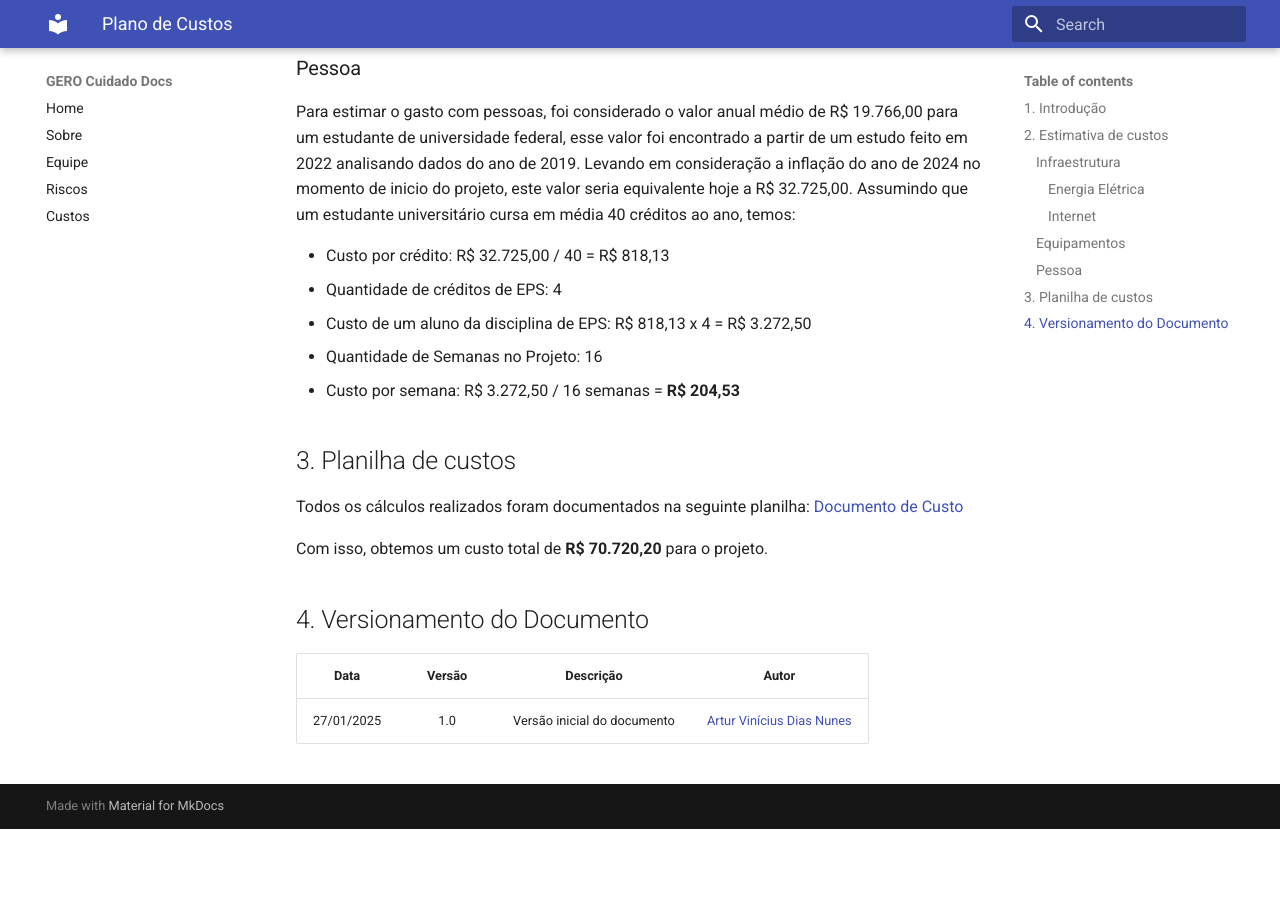
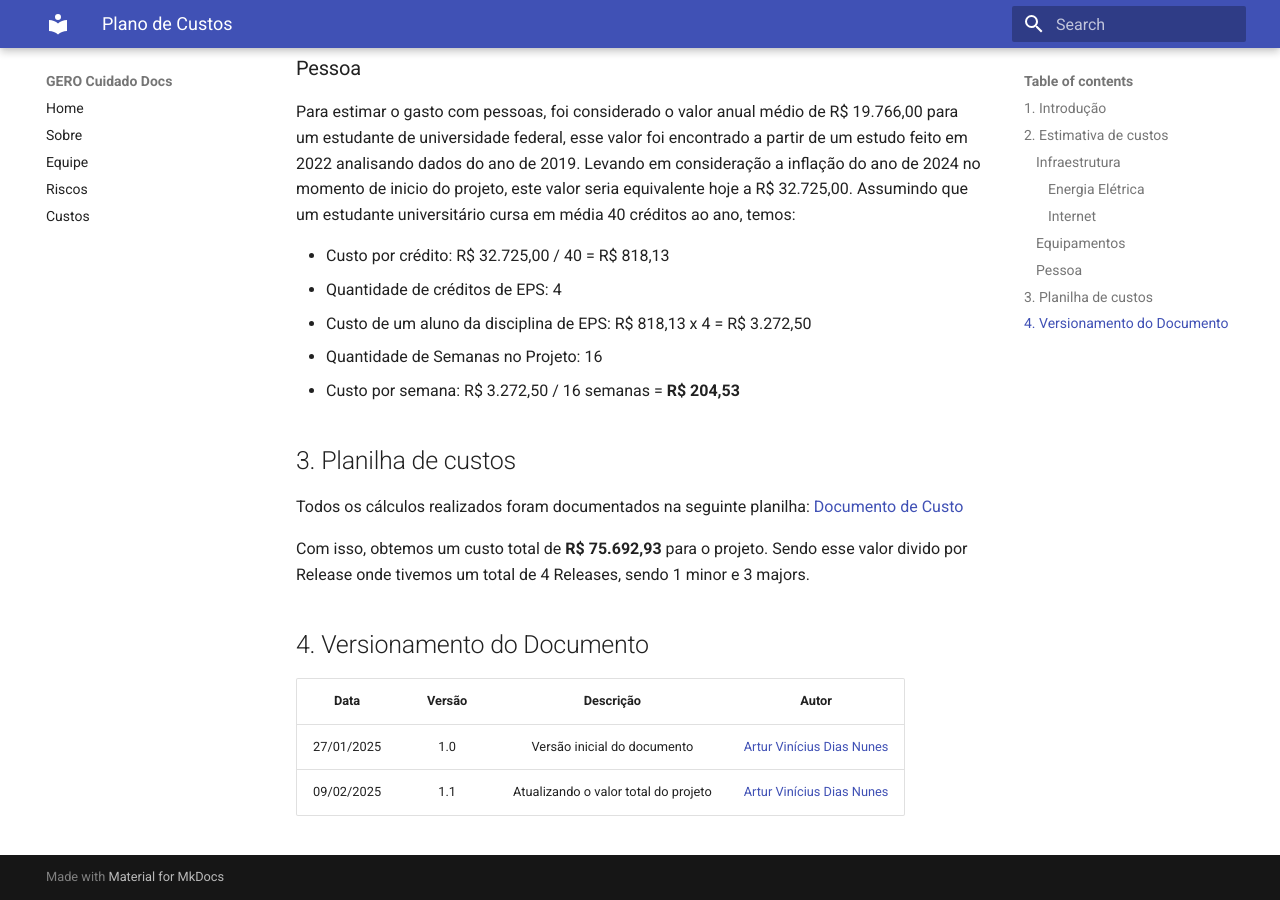
Before and after one commit to fga-eps-mds/2024-2-GEROcuidado-Docs, an MkDocs documentation site: the page built from docs/Planejamento/custos.md, in a window 1280 px wide and 900 px high, scrolled down 1368 px. Built offline with MkDocs 1.6.1 and Material for MkDocs 9.7.7, drawn with Linux system fonts in a browser that asks for light colours; before the commit the page ends 2197 px from its top, so only the background shows below that.

Commit message:
Atualizando valores do documento e da planilha de custos

```diff
--- a/docs/Planejamento/custos.md
+++ b/docs/Planejamento/custos.md
@@ -51,10 +51,11 @@ Para estimar o gasto com pessoas, foi considerado o valor anual médio de R$ 19.
 
 Todos os cálculos realizados foram documentados na seguinte planilha: [Documento de Custo](https://docs.google.com/spreadsheets/d/1vnpkNYVvNRk-cqtEmlJu6zIWXNJggzo4PJKHNSsxsjE/edit?usp=sharing)
 
-Com isso, obtemos um custo total de **R$ 70.720,20** para o projeto.
+Com isso, obtemos um custo total de **R$ 75.692,93** para o projeto. Sendo esse valor divido por Release onde tivemos um total de 4 Releases, sendo 1 minor e 3 majors.
 
 ## 4. Versionamento do Documento
 
 | Data | Versão | Descrição | Autor |
 | :-----: | :-------------: | :---------------: | :-: |
 | 27/01/2025 | 1.0 | Versão inicial do documento| [Artur Vinícius Dias Nunes](https://github.com/ArturVinicius) |
+| 09/02/2025 | 1.1 | Atualizando o valor total do projeto | [Artur Vinícius Dias Nunes](https://github.com/ArturVinicius) |
```
